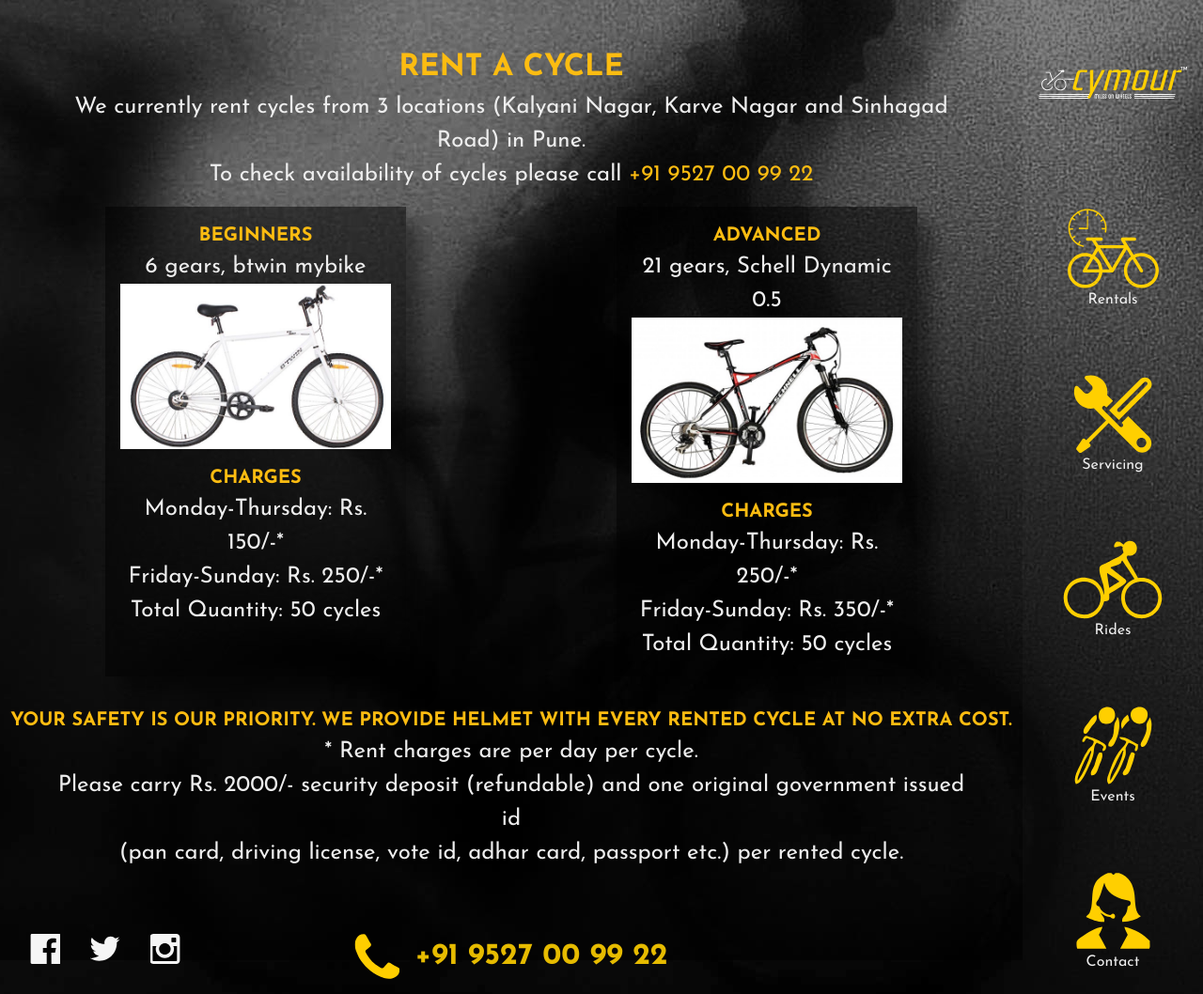
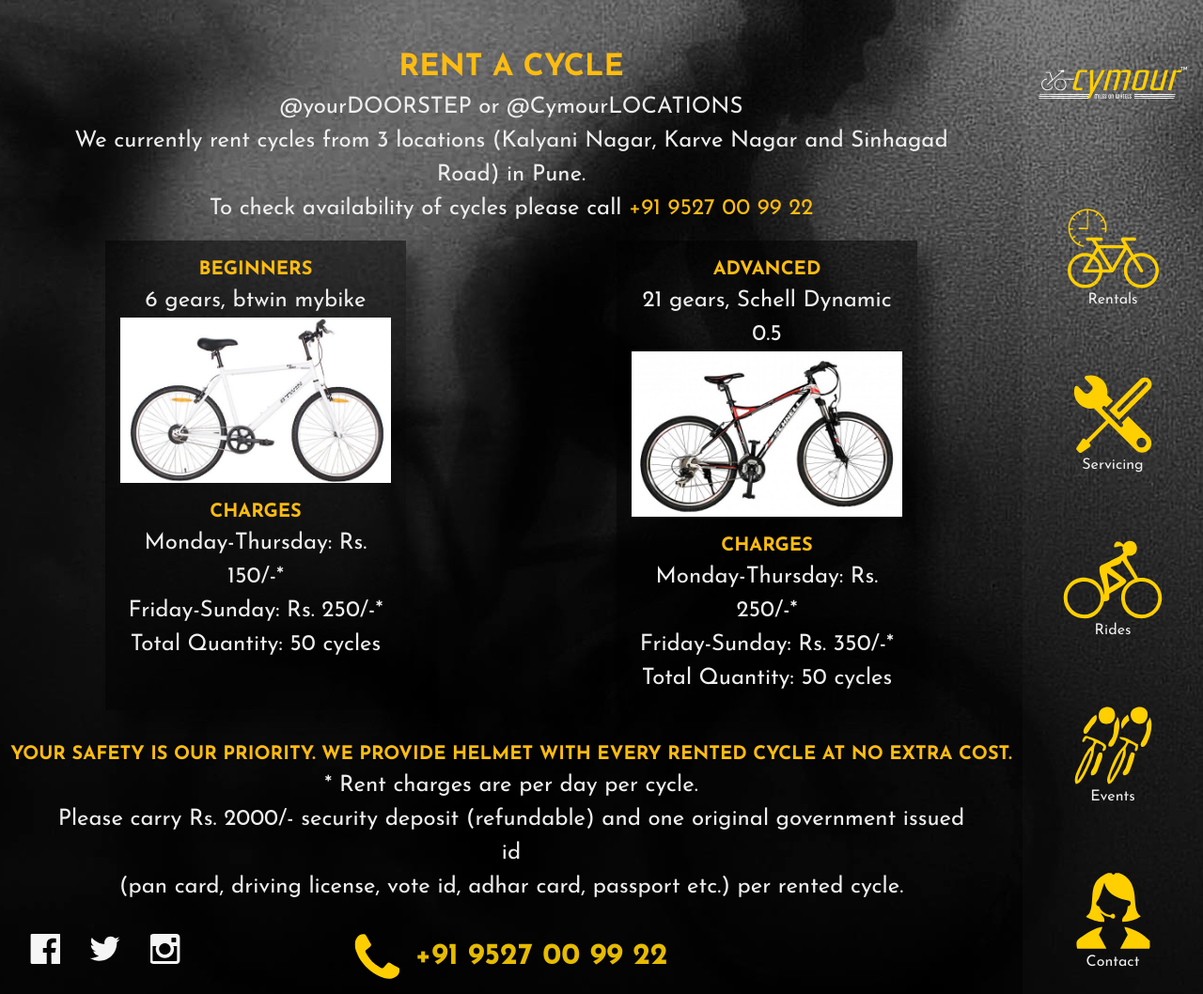
Before and after one commit to guttikar/cymour15, a Jekyll site: the page built from rentals.html, in a window 1280 px wide and 1058 px high. Shown: the whole window at 94% size. Built offline with Jekyll 4.4.1, drawn with Linux system fonts in a browser that asks for light colours; nearby versions of some CDN libraries.

Commit message:
added doorstep line

```diff
--- a/rentals.html
+++ b/rentals.html
@@ -6,6 +6,7 @@
 ---
 <section class="rentals">
 	<h1>Rent a Cycle</h1>
+	<p>@yourDOORSTEP or @CymourLOCATIONS</p>
 	<p>We currently rent cycles from 3 locations (Kalyani Nagar, Karve Nagar and Sinhagad Road) in Pune.<br>
 	To check availability of cycles please call <a href="tel: {{site.phone}}">{{site.phone}}</a></p>
 	<div class="bicycleTypes">
```
